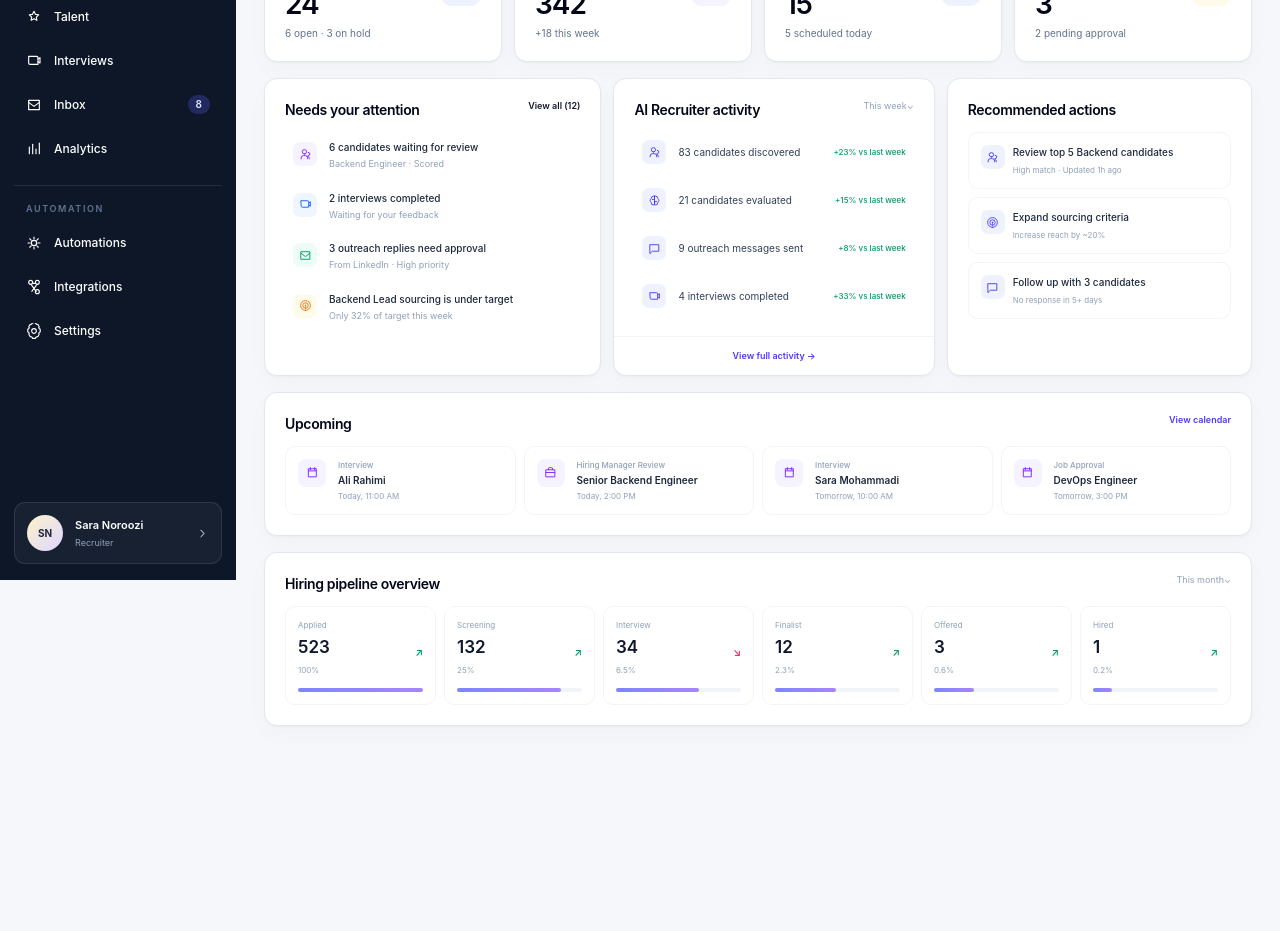
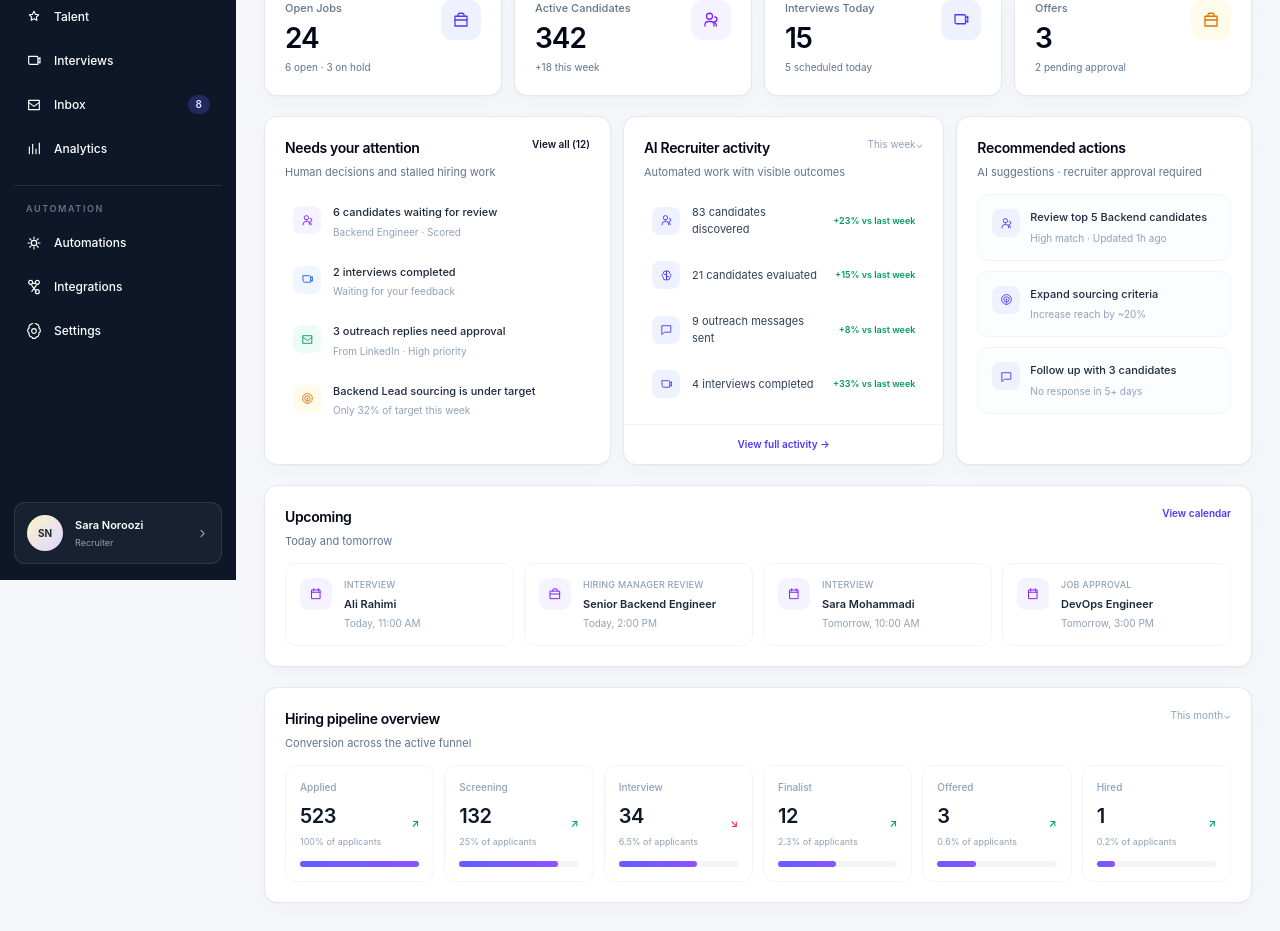
Before and after one commit to sajadcut/interview, a Next.js app in the folder apps/web/: page /app in a window 1280 px wide. Shown: the part 220-1151 px from the top of the page. Before the commit the page ends 974 px from the top, so only its background shows below. Built offline with nearby package versions, Linux system fonts and the light colour scheme.

Commit message:
feat(web): refine command center visual hierarchy

```diff
--- a/apps/web/app/app/page.tsx
+++ b/apps/web/app/app/page.tsx
@@ -1,16 +1,168 @@
 import Link from "next/link";
 import { aiActivity, attentionItems, recommendedActions } from "../../lib/demo-data";
 import { Icon } from "../../components/product/icon";
-import { DemoNotice, MetricCard, Panel, SectionHeader, TinyTrend } from "../../components/product/recruiting-ui";
+import {
+  DemoNotice,
+  MetricCard,
+  Panel,
+  SectionHeader,
+  TinyTrend,
+} from "../../components/product/recruiting-ui";
 
-export default function CommandCenterPage(){return <div className="space-y-4">
-  <div className="flex flex-wrap items-end justify-between gap-4"><div><h1 className="text-[24px] font-semibold tracking-tight text-slate-950">Good morning, Sara 👋</h1><p className="mt-1 text-[11px] text-slate-500">Here’s what’s happening with your hiring today.</p></div><DemoNotice/></div>
-  <div className="grid gap-3 sm:grid-cols-2 xl:grid-cols-4"><MetricCard icon="jobs" label="Open Jobs" value="24" note="6 open · 3 on hold"/><MetricCard icon="candidates" label="Active Candidates" value="342" note="+18 this week" tone="violet"/><MetricCard icon="interviews" label="Interviews Today" value="15" note="5 scheduled today" tone="indigo"/><MetricCard icon="briefcase" label="Offers" value="3" note="2 pending approval" tone="amber"/></div>
-  <div className="grid gap-3 xl:grid-cols-[1.05fr_1fr_.95fr]">
-    <Panel><SectionHeader title="Needs your attention" action={<Link href="/app/candidates" className="text-[9px] font-semibold text-indigo-600">View all (12)</Link>}/><div className="space-y-1 px-5 pb-5 pt-3">{attentionItems.map(([title,sub,tone],i)=><div key={title} className="flex items-start gap-3 rounded-[9px] px-2 py-2 hover:bg-slate-50"><div className={`mt-0.5 grid h-6 w-6 place-items-center rounded-[7px] ${tone==="violet"?"bg-violet-50 text-violet-600":tone==="blue"?"bg-blue-50 text-blue-600":tone==="green"?"bg-emerald-50 text-emerald-600":"bg-amber-50 text-amber-600"}`}><Icon name={i===0?"candidates":i===1?"interviews":i===2?"inbox":"target"} size={13}/></div><div><div className="text-[10px] font-medium text-slate-800">{title}</div><div className="mt-0.5 text-[9px] text-slate-400">{sub}</div></div></div>)}</div></Panel>
-    <Panel><SectionHeader title="AI Recruiter activity" action={<span className="text-[9px] text-slate-400">This week⌄</span>}/><div className="space-y-2 px-5 pb-5 pt-3">{aiActivity.map(([title,note],i)=><div key={title} className="flex items-center gap-3 rounded-[9px] px-2 py-2"><div className="grid h-6 w-6 place-items-center rounded-[7px] bg-indigo-50 text-indigo-600"><Icon name={i===0?"candidates":i===1?"brain":i===2?"message":"interviews"} size={13}/></div><span className="flex-1 text-[10px] text-slate-700">{title}</span><span className="text-[8px] font-medium text-emerald-600">{note}</span></div>)}</div><div className="border-t border-slate-100 px-5 py-3 text-center text-[9px] font-semibold text-indigo-600">View full activity →</div></Panel>
-    <Panel><SectionHeader title="Recommended actions"/><div className="space-y-2 px-5 pb-5 pt-3">{recommendedActions.map(([title,sub],i)=><div key={title} className="rounded-[10px] border border-slate-100 p-3"><div className="flex gap-2"><div className="grid h-6 w-6 place-items-center rounded-[7px] bg-indigo-50 text-indigo-600"><Icon name={i===0?"candidates":i===1?"target":"message"} size={13}/></div><div><div className="text-[10px] font-medium text-slate-800">{title}</div><div className="mt-1 text-[8px] text-slate-400">{sub}</div></div></div></div>)}</div></Panel>
-  </div>
-  <Panel><SectionHeader title="Upcoming" action={<span className="text-[9px] font-semibold text-indigo-600">View calendar</span>}/><div className="grid gap-2 p-5 pt-3 sm:grid-cols-2 xl:grid-cols-4">{[["Interview","Ali Rahimi","Today, 11:00 AM"],["Hiring Manager Review","Senior Backend Engineer","Today, 2:00 PM"],["Interview","Sara Mohammadi","Tomorrow, 10:00 AM"],["Job Approval","DevOps Engineer","Tomorrow, 3:00 PM"]].map(([kind,name,time],i)=><div key={name} className="flex gap-3 rounded-[10px] border border-slate-100 p-3"><div className="grid h-7 w-7 place-items-center rounded-[8px] bg-violet-50 text-violet-600"><Icon name={i===1?"jobs":"calendar"} size={13}/></div><div><div className="text-[8px] font-medium text-slate-400">{kind}</div><div className="mt-0.5 text-[10px] font-semibold text-slate-800">{name}</div><div className="mt-0.5 text-[8px] text-slate-400">{time}</div></div></div>)}</div></Panel>
-  <Panel><SectionHeader title="Hiring pipeline overview" action={<span className="text-[9px] text-slate-400">This month⌄</span>}/><div className="grid gap-2 p-5 pt-3 sm:grid-cols-3 xl:grid-cols-6">{[["Applied","523","100%"],["Screening","132","25%"],["Interview","34","6.5%"],["Finalist","12","2.3%"],["Offered","3","0.6%"],["Hired","1","0.2%"]].map(([label,value,pct],i)=><div key={label} className="relative rounded-[10px] border border-slate-100 p-3"><div className="text-[8px] text-slate-400">{label}</div><div className="mt-1 flex items-end justify-between"><span className="text-[17px] font-semibold">{value}</span><TinyTrend up={i!==2}/></div><div className="mt-1 text-[8px] text-slate-400">{pct}</div><div className="mt-3 h-1 rounded-full bg-slate-100"><div className="h-full rounded-full bg-gradient-to-r from-indigo-400 to-violet-400" style={{width:`${Math.max(8,100-i*17)}%`}}/></div></div>)}</div></Panel>
-</div>}
+export default function CommandCenterPage() {
+  return (
+    <div className="space-y-5">
+      <div className="flex flex-wrap items-end justify-between gap-4">
+        <div>
+          <div className="mb-1 text-[11px] font-medium text-indigo-600">Command Center</div>
+          <h1 className="text-[28px] font-semibold tracking-[-.03em] text-slate-950">Good morning, Sara 👋</h1>
+          <p className="mt-1.5 text-[12px] text-slate-500">Here’s what’s happening with your hiring today.</p>
+        </div>
+        <DemoNotice />
+      </div>
+
+      <div className="grid gap-3 sm:grid-cols-2 xl:grid-cols-4">
+        <MetricCard icon="jobs" label="Open Jobs" value="24" note="6 open · 3 on hold" />
+        <MetricCard icon="candidates" label="Active Candidates" value="342" note="+18 this week" tone="violet" />
+        <MetricCard icon="interviews" label="Interviews Today" value="15" note="5 scheduled today" tone="indigo" />
+        <MetricCard icon="briefcase" label="Offers" value="3" note="2 pending approval" tone="amber" />
+      </div>
+
+      <div className="grid gap-3 xl:grid-cols-[1.08fr_1fr_.92fr]">
+        <Panel>
+          <SectionHeader
+            title="Needs your attention"
+            subtitle="Human decisions and stalled hiring work"
+            action={
+              <Link href="/app/candidates" className="text-[10px] font-semibold text-indigo-600 hover:text-indigo-700">
+                View all (12)
+              </Link>
+            }
+          />
+          <div className="space-y-1 px-5 pb-5 pt-3">
+            {attentionItems.map(([title, sub, tone], index) => (
+              <div key={title} className="flex items-start gap-3 rounded-[10px] px-2 py-2.5 transition hover:bg-slate-50">
+                <div
+                  className={`mt-0.5 grid h-7 w-7 shrink-0 place-items-center rounded-[8px] ${
+                    tone === "violet"
+                      ? "bg-violet-50 text-violet-600"
+                      : tone === "blue"
+                        ? "bg-blue-50 text-blue-600"
+                        : tone === "green"
+                          ? "bg-emerald-50 text-emerald-600"
+                          : "bg-amber-50 text-amber-600"
+                  }`}
+                >
+                  <Icon name={index === 0 ? "candidates" : index === 1 ? "interviews" : index === 2 ? "inbox" : "target"} size={13} />
+                </div>
+                <div className="min-w-0">
+                  <div className="text-[11px] font-medium text-slate-800">{title}</div>
+                  <div className="mt-1 text-[10px] text-slate-400">{sub}</div>
+                </div>
+              </div>
+            ))}
+          </div>
+        </Panel>
+
+        <Panel>
+          <SectionHeader
+            title="AI Recruiter activity"
+            subtitle="Automated work with visible outcomes"
+            action={<span className="text-[10px] text-slate-400">This week⌄</span>}
+          />
+          <div className="space-y-1 px-5 pb-4 pt-3">
+            {aiActivity.map(([title, note], index) => (
+              <div key={title} className="flex items-center gap-3 rounded-[10px] px-2 py-2.5">
+                <div className="grid h-7 w-7 shrink-0 place-items-center rounded-[8px] bg-indigo-50 text-indigo-600">
+                  <Icon name={index === 0 ? "candidates" : index === 1 ? "brain" : index === 2 ? "message" : "interviews"} size={13} />
+                </div>
+                <span className="min-w-0 flex-1 text-[11px] text-slate-700">{title}</span>
+                <span className="whitespace-nowrap text-[9px] font-semibold text-emerald-600">{note}</span>
+              </div>
+            ))}
+          </div>
+          <div className="border-t border-slate-100 px-5 py-3 text-center text-[10px] font-semibold text-indigo-600">View full activity →</div>
+        </Panel>
+
+        <Panel>
+          <SectionHeader title="Recommended actions" subtitle="AI suggestions · recruiter approval required" />
+          <div className="space-y-2.5 px-5 pb-5 pt-3">
+            {recommendedActions.map(([title, sub], index) => (
+              <div key={title} className="rounded-[11px] border border-slate-100 bg-slate-50/45 p-3.5 transition hover:border-slate-200 hover:bg-white">
+                <div className="flex gap-2.5">
+                  <div className="grid h-7 w-7 shrink-0 place-items-center rounded-[8px] bg-indigo-50 text-indigo-600">
+                    <Icon name={index === 0 ? "candidates" : index === 1 ? "target" : "message"} size={13} />
+                  </div>
+                  <div>
+                    <div className="text-[11px] font-medium text-slate-800">{title}</div>
+                    <div className="mt-1 text-[10px] leading-4 text-slate-400">{sub}</div>
+                  </div>
+                </div>
+              </div>
+            ))}
+          </div>
+        </Panel>
+      </div>
+
+      <Panel>
+        <SectionHeader
+          title="Upcoming"
+          subtitle="Today and tomorrow"
+          action={<span className="text-[10px] font-semibold text-indigo-600">View calendar</span>}
+        />
+        <div className="grid gap-2.5 p-5 pt-3 sm:grid-cols-2 xl:grid-cols-4">
+          {[
+            ["Interview", "Ali Rahimi", "Today, 11:00 AM"],
+            ["Hiring Manager Review", "Senior Backend Engineer", "Today, 2:00 PM"],
+            ["Interview", "Sara Mohammadi", "Tomorrow, 10:00 AM"],
+            ["Job Approval", "DevOps Engineer", "Tomorrow, 3:00 PM"],
+          ].map(([kind, name, time], index) => (
+            <div key={name} className="flex gap-3 rounded-[11px] border border-slate-100 p-3.5">
+              <div className="grid h-8 w-8 shrink-0 place-items-center rounded-[9px] bg-violet-50 text-violet-600">
+                <Icon name={index === 1 ? "jobs" : "calendar"} size={14} />
+              </div>
+              <div>
+                <div className="text-[9px] font-medium uppercase tracking-wide text-slate-400">{kind}</div>
+                <div className="mt-1 text-[11px] font-semibold text-slate-800">{name}</div>
+                <div className="mt-1 text-[10px] text-slate-400">{time}</div>
+              </div>
+            </div>
+          ))}
+        </div>
+      </Panel>
+
+      <Panel>
+        <SectionHeader
+          title="Hiring pipeline overview"
+          subtitle="Conversion across the active funnel"
+          action={<span className="text-[10px] text-slate-400">This month⌄</span>}
+        />
+        <div className="grid gap-2.5 p-5 pt-3 sm:grid-cols-3 xl:grid-cols-6">
+          {[
+            ["Applied", "523", "100%"],
+            ["Screening", "132", "25%"],
+            ["Interview", "34", "6.5%"],
+            ["Finalist", "12", "2.3%"],
+            ["Offered", "3", "0.6%"],
+            ["Hired", "1", "0.2%"],
+          ].map(([label, value, pct], index) => (
+            <div key={label} className="relative rounded-[11px] border border-slate-100 p-3.5">
+              <div className="text-[10px] font-medium text-slate-400">{label}</div>
+              <div className="mt-1.5 flex items-end justify-between">
+                <span className="text-[20px] font-semibold tracking-tight text-slate-900">{value}</span>
+                <TinyTrend up={index !== 2} />
+              </div>
+              <div className="mt-1 text-[9px] text-slate-400">{pct} of applicants</div>
+              <div className="mt-3 h-1.5 rounded-full bg-slate-100">
+                <div
+                  className="h-full rounded-full bg-gradient-to-r from-indigo-500 to-violet-500"
+                  style={{ width: `${Math.max(8, 100 - index * 17)}%` }}
+                />
+              </div>
+            </div>
+          ))}
+        </div>
+      </Panel>
+    </div>
+  );
+}
```
